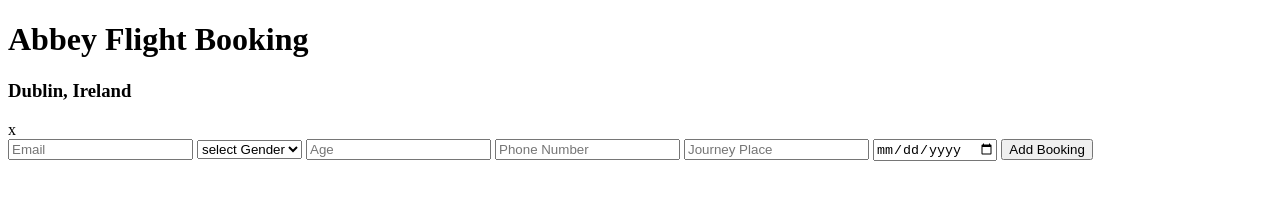
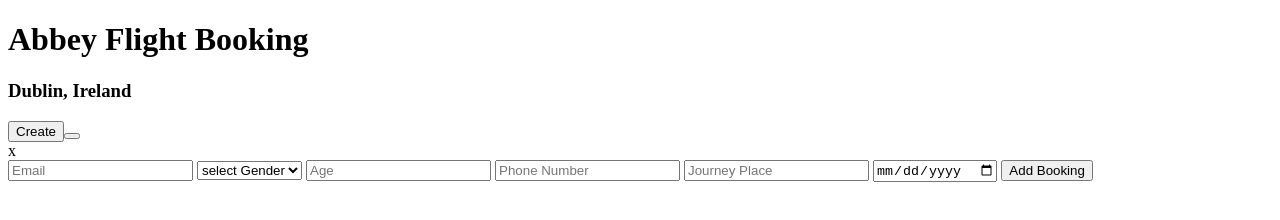
Before and after one commit to CHRISTUPREMCHANDNEELA/Flight-Booking-System, a plain HTML site: page create.html in a window 1280 px wide. Drawn offline with Linux system fonts and the light colour scheme.

Commit message:
added navigation button for create Button in index.html and create.html

```diff
--- a/create.html
+++ b/create.html
@@ -8,6 +8,10 @@
     <div class="container">
         <h1>Abbey Flight Booking</h1>
         <h3 class="location">Dublin, Ireland</h3>
+
+        <div class="nav-buttons"">
+            <button onclick="location.href='create.html'">Create <Button></Button></button>
+        </div>
 
         <div class="from-container">x
         <form id="Bokking Form"
```
Also changed, not shown: index.html (+5 -0 lines).
